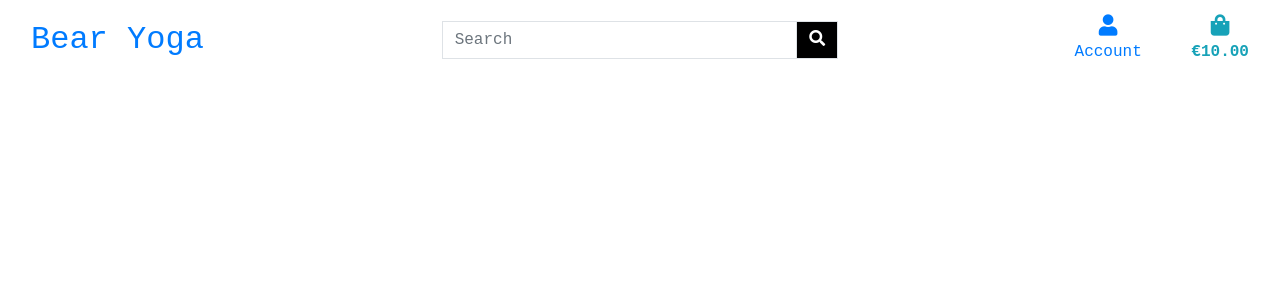
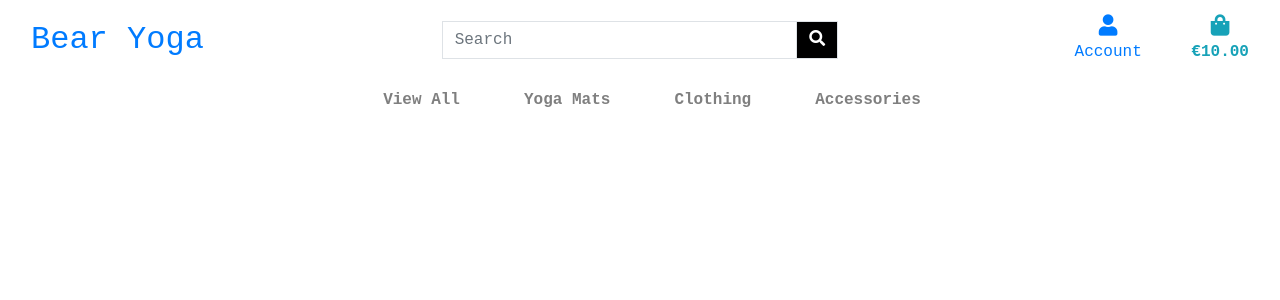
Before and after one commit to coderkatew/bear-yoga, a Django app: template templates/base.html in a window 1280 px wide. Shown: the top 300 px of the page. Run offline with Django 3.2, Linux system fonts and the light colour scheme; the template is opened without the code that fills it: most values are stand-ins (such as "Sample title", 1, 10 or a date in 2020); some libraries are stand-ins or nearby versions.

Commit message:
Add product category navbar and mobile header navbar

```diff
--- a/templates/base.html
+++ b/templates/base.html
@@ -40,7 +40,7 @@
                 <a href="{% url 'home' %}" class="nav-link main-logo-link">
                     <h2 class="logo-font text-black my-0">Bear Yoga</h2>
                 </a>
-            </div>
+        </div>
             <div class="col-12 col-lg-4 my-auto py-1 py-lg-0">
                 <form method="GET" action="">
                     <div class="input-group w-100">
@@ -94,6 +94,15 @@
                 </ul>
             </div>
         </div>
+        <div class="row bg-white">
+            <nav class="navbar navbar-expand-lg navbar-light w-100">
+                <button class="navbar-toggler" type="button" data-toggle="collapse" data-target="#category-nav" aria-controls="category-nav" aria-expanded="false" aria-label="Toggle navigation">
+                    <span class="navbar-toggler-icon"></span>
+                </button>
+                {% include 'includes/mobile-top-header.html' %}
+                {% include 'includes/category-nav.html' %}
+            </nav>
+        </div>
     </header>
 
     {% if messages %}
--- /dev/null
+++ b/templates/includes/category-nav.html
@@ -0,0 +1,47 @@
+<div class="collapse navbar-collapse" id="category-nav">
+    <ul class="navbar-nav w-auto mx-auto">
+        <li class="nav-item dropdown">
+            <a class="logo-font font-weight-bold nav-link text-black mr-5" href="#" id="all-products-link" data-toggle="dropdown" aria-haspopup="true" aria-expanded="false">
+                View All
+            </a>
+            <div class="dropdown-menu border-0" aria-labelledby="all-products-link">
+                <a href="" class="dropdown-item">By Price</a>
+                <a href="" class="dropdown-item ">By Rating</a>
+                <a href="" class="dropdown-item ">By Category</a>
+                <a href="" class="dropdown-item">View All</a>
+            </div>
+        </li>
+
+        <li class="nav-item dropdown">
+            <a class="logo-font font-weight-bold nav-link text-black mr-5" href="#" id="yoga-mats" data-toggle="dropdown" aria-haspopup="true" aria-expanded="false">
+                Yoga Mats
+            </a>
+            <div class="dropdown-menu border-0" aria-labelledby="yoga-mats">
+                <a href="" class="dropdown-item">Beginner</a>
+                <a href="" class="dropdown-item">Organic</a>
+            </div>
+        </li>
+
+        <li class="nav-item dropdown">
+            <a class="logo-font font-weight-bold nav-link text-black mr-5" href="#" id="clothing-link" data-toggle="dropdown" aria-haspopup="true" aria-expanded="false">
+                Clothing
+            </a>
+            <div class="dropdown-menu border-0" aria-labelledby="clothing-link">
+                <a href="" class="dropdown-item">Tops</a>
+                <a href="" class="dropdown-item">Yoga Pants</a>
+            </div>
+        </li>
+
+        <li class="nav-item dropdown">
+            <a class="logo-font font-weight-bold nav-link text-black" href="#" id="accessories-link" data-toggle="dropdown" aria-haspopup="true" aria-expanded="false">
+                Accessories
+            </a>
+            <div class="dropdown-menu border-0" aria-labelledby="accessories-link">
+                <a href="" class="dropdown-item">Yoga Bands</a>
+                <a href="" class="dropdown-item">Blocks</a>
+                <a href="" class="dropdown-item">Towels</a>
+                <a href="" class="dropdown-item">Bags</a>
+            </div>
+        </li>
+    </ul>
+</div>
--- /dev/null
+++ b/templates/includes/mobile-top-header.html
@@ -0,0 +1,55 @@
+<li class="list-inline-item">
+    <a class="text-black nav-link d-block d-lg-none" href="#" id="mobile-search" data-toggle="dropdown" aria-haspopup="true" aria-expanded="false">
+        <div class="text-center">
+            <div><i class="fas fa-search fa-lg"></i></div>
+            <p class="my-0">Search</p>
+        </div>
+    </a>
+    <div class="dropdown-menu border-0 w-100 p-3 rounded-0 my-0" aria-labelledby="mobile-search">
+        <form class="form" method="GET" action="">
+            <div class="input-group w-100">
+                <input class="form-control border border-black rounded-0" type="text" name="q" placeholder="Search">
+                <div class="input-group-append">
+                    <button class="form-control form-control btn btn-black border border-black rounded-0" type="submit">
+                        <span class="icon">
+                            <i class="fas fa-search"></i>
+                        </span>
+                    </button>
+                </div>
+            </div>
+        </form>
+    </div>
+</li>
+<li class="list-inline-item dropdown">
+    <a class="text-black nav-link d-block d-lg-none" href="#" id="user-options" data-toggle="dropdown" aria-haspopup="true" aria-expanded="false">
+        <div class="text-center">
+            <div><i class="fas fa-user fa-lg"></i></div>
+            <p class="my-0">Account</p>
+        </div>
+    </a>
+    <div class="dropdown-menu border-0" aria-labelledby="user-options">
+        {% if request.user.is_authenticated %}
+            {% if request.user.is_superuser %}
+                <a href="{% url 'account_logout' %}" class="dropdown-item">Manage Product</a>
+            {% endif %}
+            <a href="{% url 'account_logout' %}" class="dropdown-item">Logout</a>
+        {% else %}
+            <a href="{% url 'account_signup' %}" class="dropdown-item">Register</a>
+            <a href="{% url 'account_login' %}" class="dropdown-item">Login</a>
+        {% endif %}
+    </div>
+</li>
+<li class="list-inline-item">
+    <a class="{% if grand_total %}text-primary font-weight-bold{% else %}text-black{% endif %} nav-link d-block d-lg-none" href="">
+        <div class="text-center">
+            <div><i class="fas fa-shopping-bag fa-lg"></i></div>
+            <p class="my-0">
+                {% if grand_total %}
+                    ${{ grand_total|floatformat:2 }}
+                {% else %}
+                    $0.00
+                {% endif %}
+            </p>
+        </div>
+    </a>
+</li>
```
